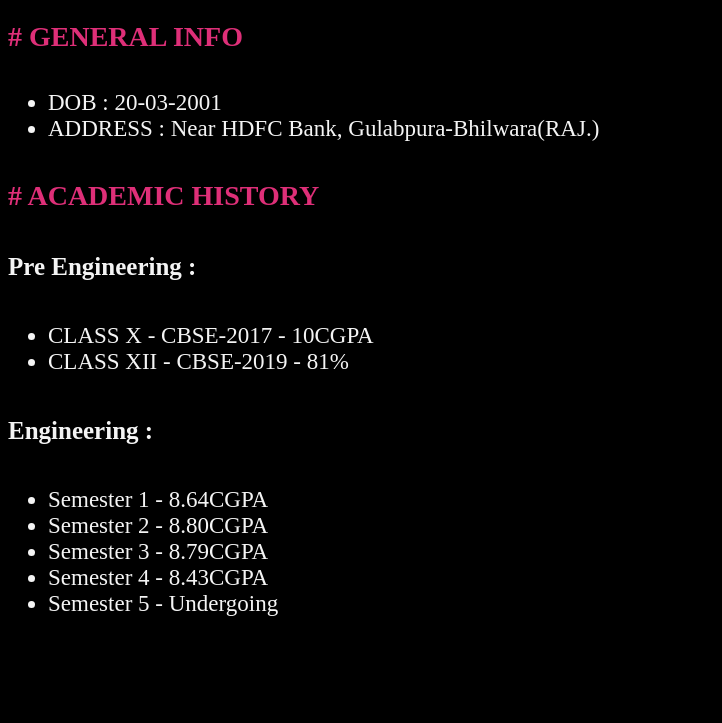
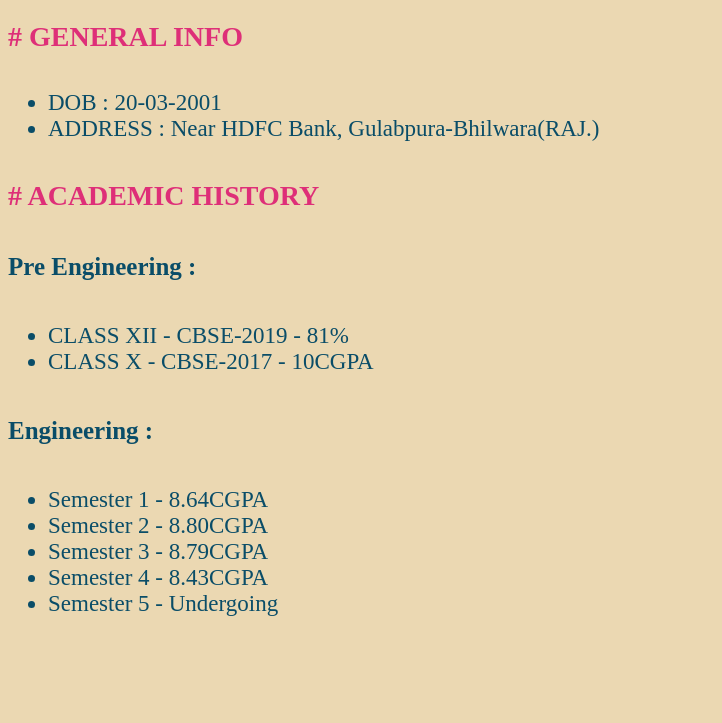
Before and after one commit to bairagiaayush/Portfolio, a plain HTML site: page bio.html in a window 1280 px wide. Shown: the part 77-800 px from the top of the page, without its empty margins (0-722 px from the left). Drawn offline with Linux system fonts and the light colour scheme.

Commit message:
Update bio.html

```diff
--- a/bio.html
+++ b/bio.html
@@ -1,8 +1,9 @@
 <!DOCTYPE html>
 <html>
+    <meta name="viewport" content="width=device-width, initial-scale=1.0">
     <style>
         html{
-            background-color: black;
+            background-color: #EBD8B2;
         }
         h2{
             font-size: 30px;
@@ -17,10 +18,10 @@
         }
         h5{
             font-size: 25px;
-            color: #f4f4f4;
+            color: #0A4D68;
         }
         ul li{
-            color: #f4f4f4;
+            color: #0A4D68;
             font-size: 23px;
         }
     </style>
@@ -36,8 +37,8 @@
         <h4># ACADEMIC HISTORY</h4>
         <h5>  Pre Engineering : </h5>
         <ul>
+            <li>CLASS XII - CBSE-2019 - 81%</li>
             <li>CLASS X - CBSE-2017 - 10CGPA</li>
-            <li>CLASS XII - CBSE-2019 - 81%</li>
         </ul>
         <h5>  Engineering : </h5>
         <ul>
```
